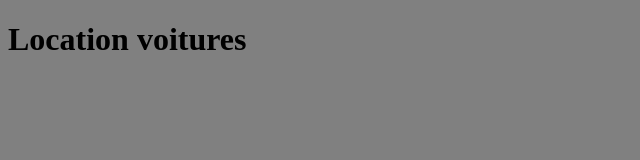
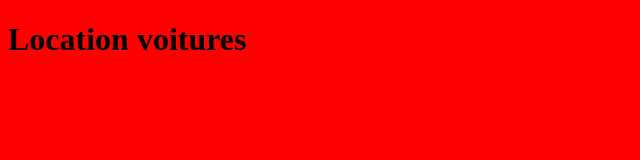
Before and after one commit to ulrichozanne/locationVoiture, a plain HTML site: page index.html in a window 1280 px wide. Shown: the whole page, without its empty margins (0-640 px from the left). Drawn offline with Linux system fonts and the light colour scheme.

Commit message:
modification couleur background rouge

```diff
--- a/index.html
+++ b/index.html
@@ -3,7 +3,7 @@
 <head>
 	<title></title>
 </head>
-<body style="background-color: grey">
+<body style="background-color: red">
 	<h1>Location voitures</h1>
 </body>
 </html>
```
